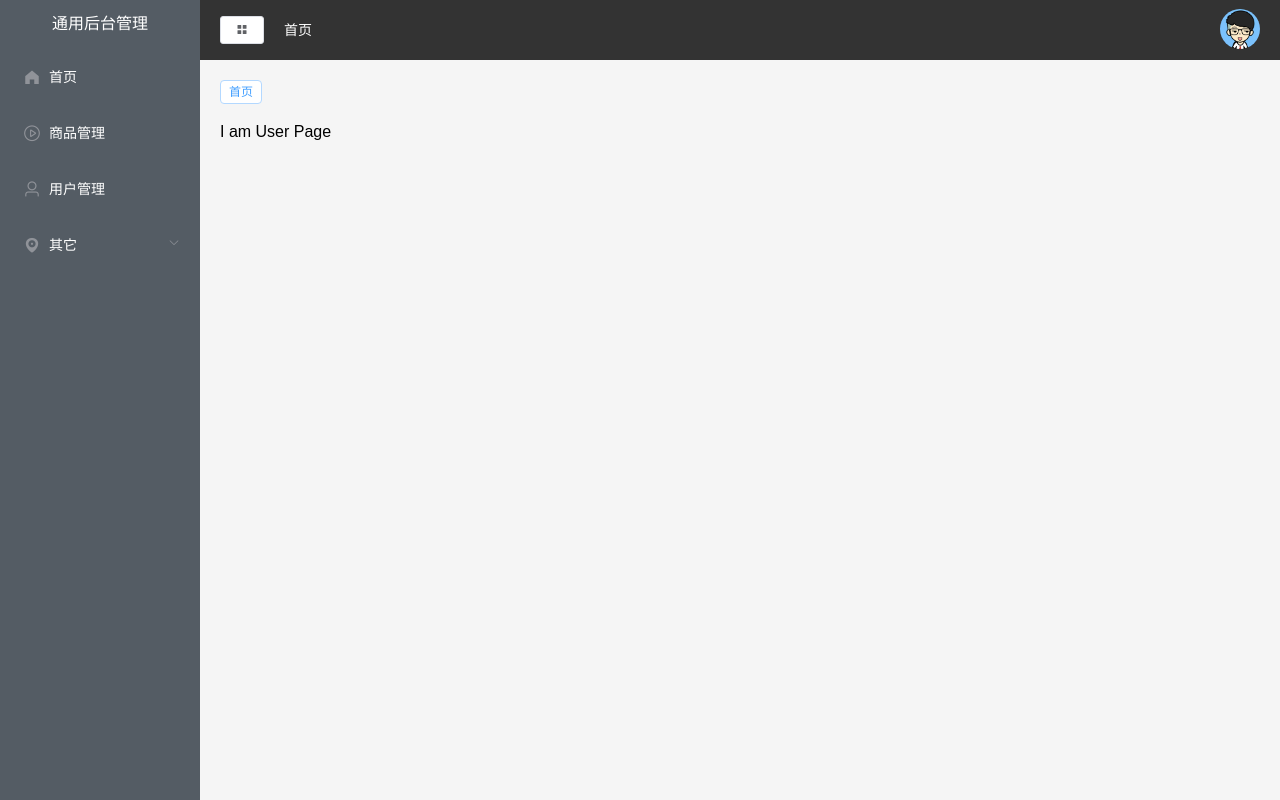
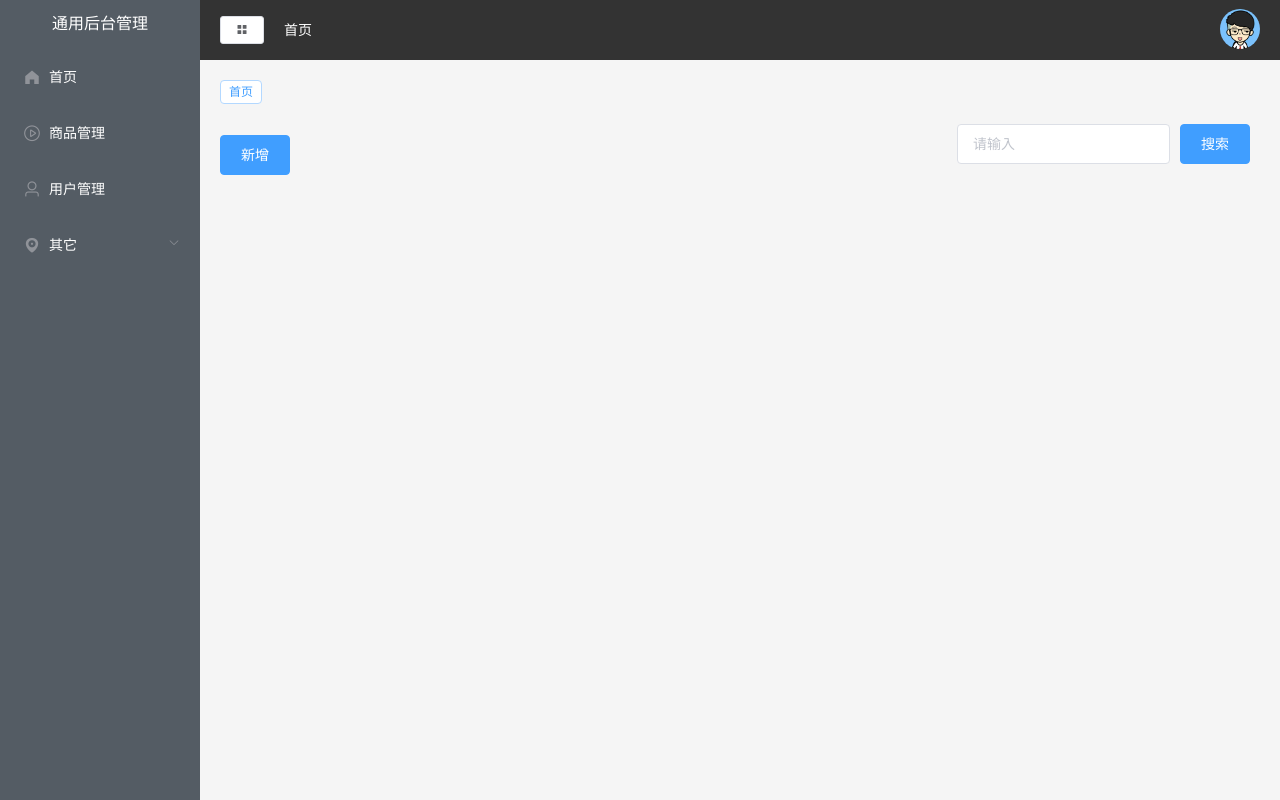
Before and after one commit to yexia553/vue_study, a Vue app in the folder vue-manage/: page /user in a window 1280 px wide. Built offline with nearby package versions, Linux system fonts and the light colour scheme.

Commit message:
实现用户页面form的功能

```diff
--- /dev/null
+++ b/vue-manage/src/components/CommonForm.vue
@@ -0,0 +1,34 @@
+<template>
+    <el-form ref="form" label-width="100px" :model="form" :inline="inline">
+        <el-form-item v-for="item in formLabel" :key="item.label" :label="item.label">
+            <el-input v-if="item.type === 'input'" :placeholder="'请输入' + item.label" v-model="form[item.model]">
+            </el-input>
+            <el-switch v-if="item.type === 'switch'" v-model="form[item.model]">
+            </el-switch>
+            <el-date-picker v-if="item.type === 'date'" type='date' value-format='yyyy-MM-dd'
+                v-model="form[item.model]">
+            </el-date-picker>
+            <el-select v-if="item.type === 'select'" placeholder="请选择" v-model="form[item.model]">
+                <el-option v-for="item in item.opts" :key="item.label" :label="item.label" :value="item.value">
+                </el-option>
+            </el-select>
+        </el-form-item>
+        <el-form-item>
+            <slot></slot>
+        </el-form-item>
+    </el-form>
+</template>
+
+<script>
+export default {
+    name: "CommonForm",
+    props: {
+        formLabel: Array,
+        form: Object,
+        inline: Boolean,
+    },
+    data() {
+        return {}
+    }
+}
+</script>
--- a/vue-manage/store/tab.js
+++ b/vue-manage/store/tab.js
@@ -23,7 +23,7 @@
                     state.tabsList.push(val)
                 }
             } else {
-                currentMenu = null
+                state.currentMenu = null
             }
         },
         closeTab(state, index) {
--- a/vue-manage/views/User/index.vue
+++ b/vue-manage/views/User/index.vue
@@ -1,14 +1,115 @@
+<!-- 第二个common form有什么作用？
+新增按钮为什么要放在第二个div里面？
+搜索按钮为什么要放在common form中间？ -->
 <template>
-    <div>
-        I am User Page
+    <div class="manage">
+        <el-dialog :title="operateType === 'add' ? '新增' : '更新'" :visible.sync="isShow">
+            <common-form :form-label="operateFormLabel" :form="operateForm" :inline="true" ref="form">
+            </common-form>
+            <div slot="footer" class="dialog-footer">
+                <el-button @click="isShow = false">取消</el-button>
+                <el-button @click="confirm" type="primary">确定</el-button>
+            </div>
+        </el-dialog>
+        <div class="manage-header">
+            <el-button type="primary" @click="addUser">新增</el-button>
+            <common-form :form-label="formLabel" :form="searchForm" :inline="true" ref="form">
+                <el-button type="primary" @click="getList">搜索</el-button>
+            </common-form>
+        </div>
     </div>
 </template>
 
 <script>
+import CommonForm from '../../src/components/CommonForm.vue'
+
 export default {
     name: 'user',
+    components: {
+        CommonForm,
+    },
     data() {
-        return {}
+        return {
+            operateType: 'add',
+            isShow: false,
+            operateFormLabel: [
+                {
+                    model: "name",
+                    label: "姓名",
+                    type: "input",
+                },
+                {
+                    model: "age",
+                    label: "年龄",
+                    type: "input",
+                },
+                {
+                    model: "sex",
+                    label: "性别",
+                    type: "select",
+                    opts: [
+                        {
+                            label: "男",
+                            value: 1,
+                        },
+                        {
+                            label: "女",
+                            value: 0,
+                        },
+                    ],
+                },
+                {
+                    model: "birth",
+                    label: "出生日期",
+                    type: "date",
+                },
+                {
+                    model: "addr",
+                    label: "地址",
+                    type: "input",
+                },
+            ],
+            operateForm: {
+                name: '',
+                addr: '',
+                age: '',
+                birth: '',
+                sex: '',
+            },
+            formLabel: [
+                {
+                    model: "keyword",
+                    label: "",
+                    type: "input",
+                },
+            ],
+            searchForm: {
+                keyword: ''
+            },
+        }
+    },
+    methods: {
+        confirm() {},
+        addUser() {
+            this.isShow = true
+            this.operateType = 'add'
+            this.operateForm = {
+                name: '',
+                addr: '',
+                age: '',
+                birth: '',
+                sex: '',
+            }
+        },
+        getList() {},
     }
 }
 </script>
+
+<style lang="less" scoped>
+.manage-header {
+    display: flex;
+    justify-content: space-between;
+    align-items: center;
+}
+</style>
```
